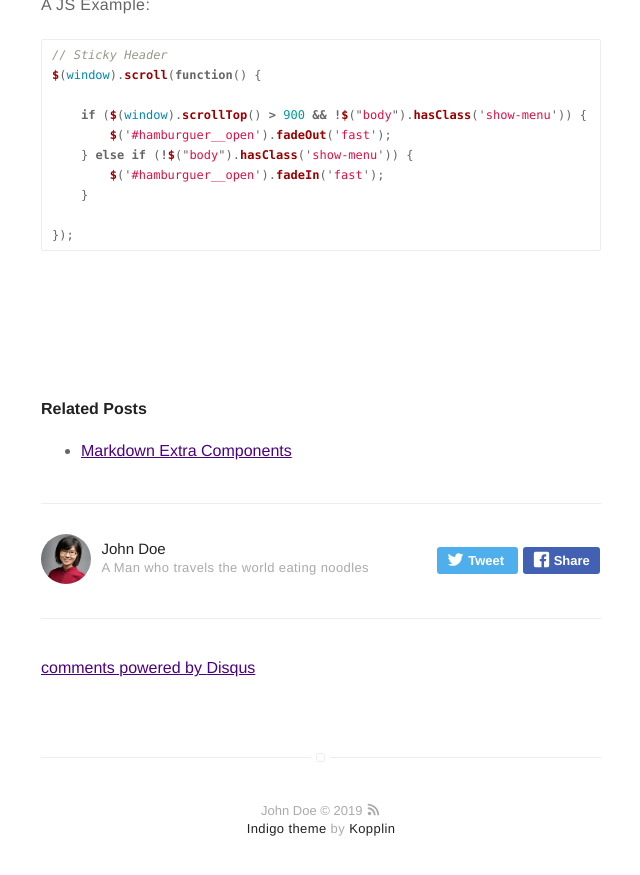
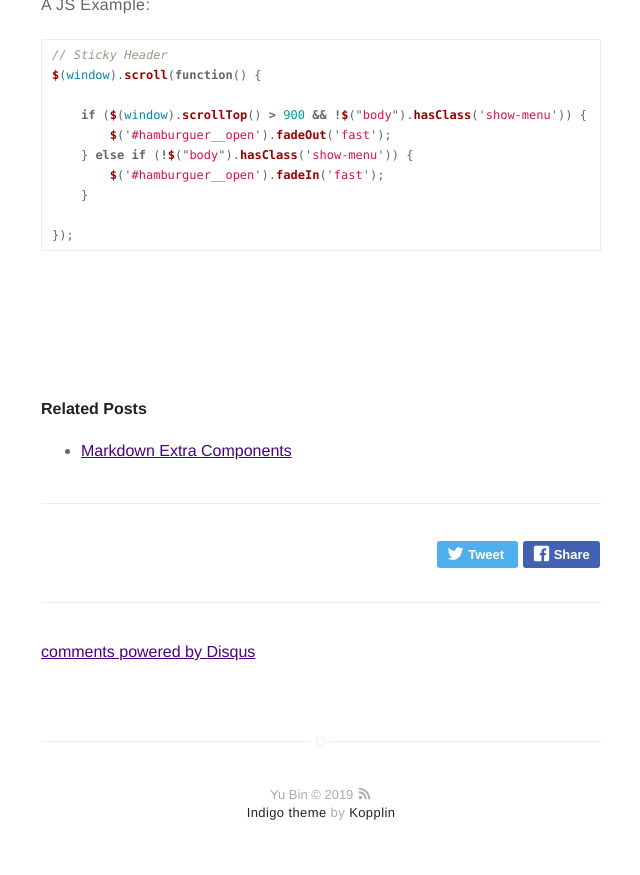
Before and after one commit to yubin627/yubin627.github.io, a Jekyll site: the page built from _posts/2016-02-24-markdown-common-elements.markdown, in a window 1280 px wide and 900 px high, scrolled down 5125 px. Shown: the top 875 px of the window, without its empty margins (319-959 px from the left). Built offline with Jekyll 4.4.1, drawn with Linux system fonts in a browser that asks for light colours; comment, search, counter and statistics services are not loaded.

Commit message:
minor edits

```diff
--- a/_config.yml
+++ b/_config.yml
@@ -1,9 +1,9 @@
 # main text of home
-name: John Doe
-bio: A Man who travels the world eating noodles
+name: Yu Bin
+bio: Loves to play with data and pigment
 
 # twitter summary info
-description: A blog about technology and stuff related
+description: A blog about technology related stuff
 
 # if it's an external image, update below for true
 # better with square images
@@ -13,7 +13,7 @@
 # If you want to include your resume, set to true
 # and specify source (external or local).
 resume: true
-resume-external: true
+resume-external: false
 resume-url: https://google.com/?q=my+resume
 
 url: https://yubin627.github.io/
@@ -30,7 +30,7 @@
 
 # if you don't want comments in your posts, leave categories empty
 disqus:
-  shortname: mydisqus # enter this from your disqus account
+  shortname: yubin627 # enter this from your disqus account
   categories: [blog, project] # only show disqus for posts that have these categories
 
 # if you don't have any of social below, comment the line
@@ -54,18 +54,12 @@
 email: yubin.nus@gmail.com
 
 authors:
-    johndoe:
-        name: John Doe
-        bio: A Man who travels the world eating noodles
+    yubin:
+        name: Yu Bin
+        bio: Loves to play with data and pigment
         external-image: false
         picture: assets/images/profile.jpg
-        twitter: johndoe
-    jamesfoster:
-        name: James Foster
-        bio: A Man who develops software with coffee
-        external-image: false
-        picture: assets/images/james.jpg
-        twitter: jamesfoster
+
 
 # do you want a larger site? change the option below
 # options: [normal, large] | default: normal
```
Also changed, not shown: _includes/disqus.html (+8 -8 lines), assets/images/james.jpg (deleted), assets/images/photo.jpg (added), assets/images/profile.jpg, 2 other files.
